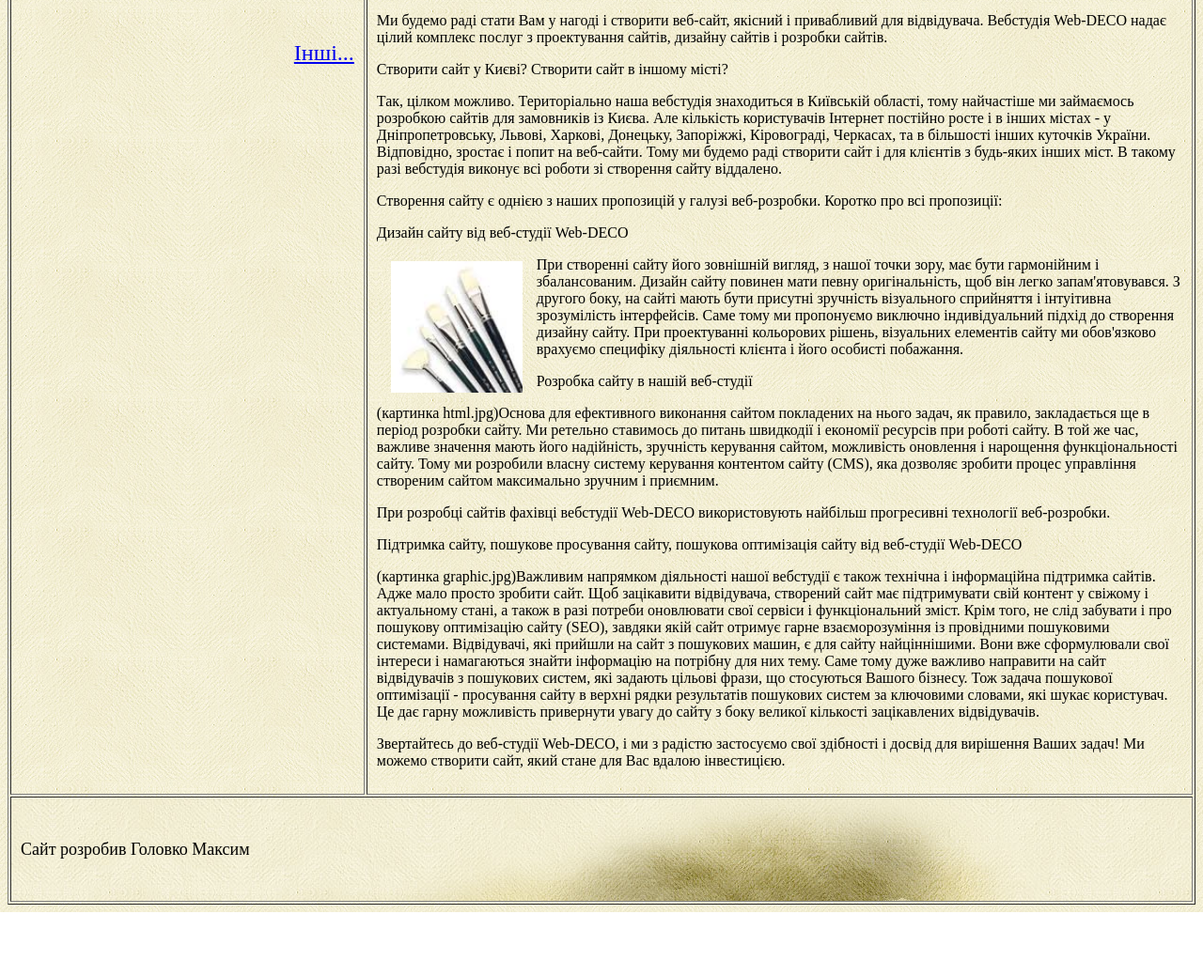
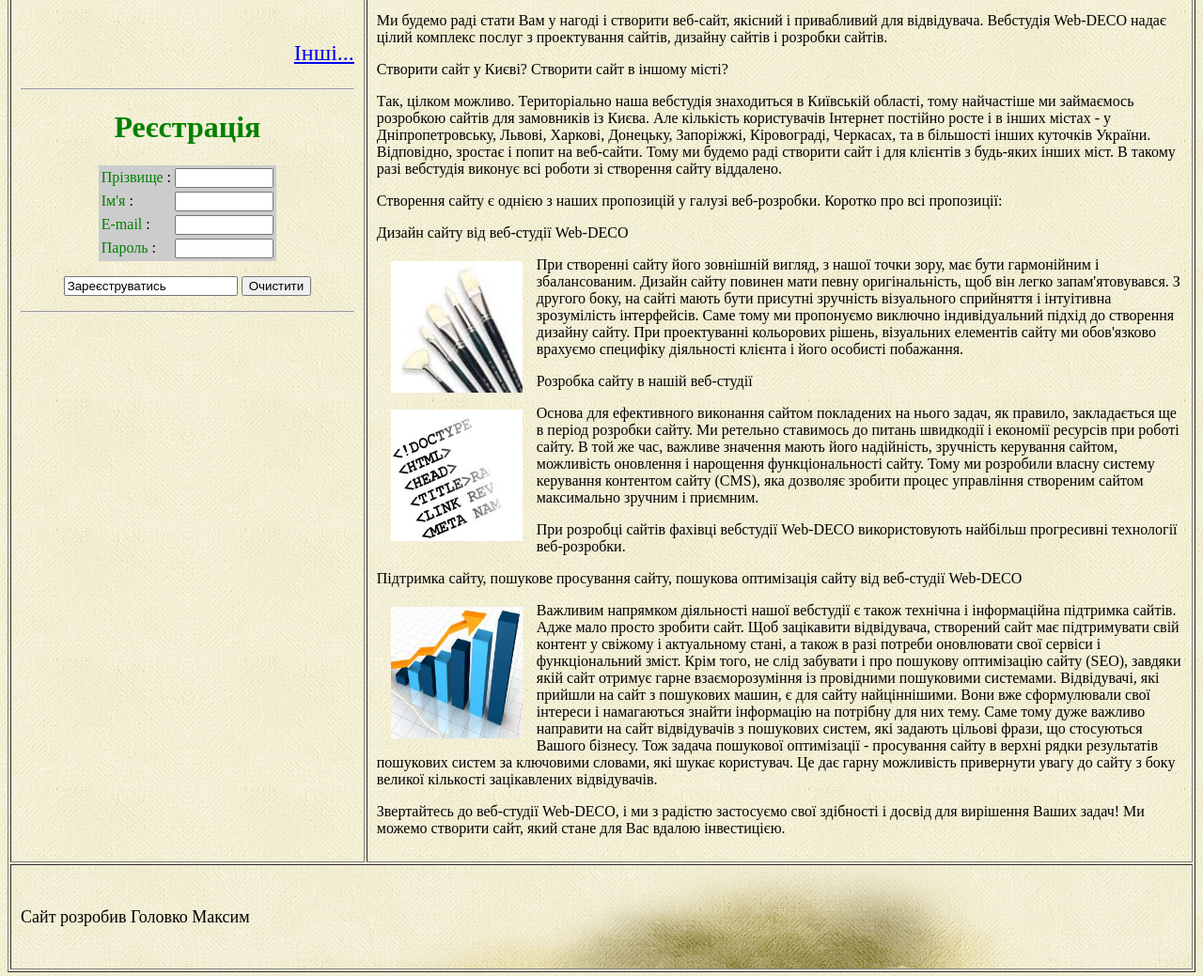
Before and after one commit to holovko1/holovko1.github.io, a plain HTML site: page index.html in a window 1280 px wide. Shown: the part 540-1579 px from the top of the page at 94% size. Before the commit the page ends 1511 px from the top, so only its background shows below. Drawn offline with Linux system fonts and the light colour scheme.

Commit message:
16 - Форма реестрації

```diff
--- a/index.html
+++ b/index.html
@@ -40,6 +40,34 @@
                 <p align="right"><a href="#">Інші...</a></p>
             </ul>
                 </font>
+        <hr>
+    <H1 align="center"><font color="green">Реєстрація</font></H1>
+    <form action="forma.php" method="post" onsubmit="return send();">
+        <table align="center" bgcolor="#ccc">
+            <tr>
+                <td><font color="green">Прізвище</font> : </td>
+                <td><input type="text" size="10" maxlength="20" name="name2"></td>
+            </tr>
+            <tr>
+                <td><font color="green">Ім'я</font> : </td>
+                <td><input type="text" size="10" maxlength="20" name="name1"></td>
+            </tr>
+            <tr>
+                <td><font color="green">E-mail</font> : </td>
+                <td><input type="email" size="10" maxlength="20" name="email"></td>
+            </tr>
+            <tr>
+                <td><font color="green">Пароль</font> : </td>
+                <td><input type="password" size="10" maxlength="20" name="password"></td>
+            </tr>
+        </table>
+
+        <p align="center">
+            <input type="sumbit" value="Зареєструватись">
+            <input type="reset" value="Очистити">
+        </p>
+    </form>
+        <hr>
         </td>
         <td width="70%">
 <p>Зробити сайт з нами легко</p>
@@ -61,10 +89,10 @@
 <p>Дизайн сайту від веб-студії Web-DECO</p>
 <p><img src="images/penzli.jpg" height="140" width="140" align="left" hspace="15" vspace="5"> При створенні сайту його зовнішній вигляд, з нашої точки зору, має бути гармонійним і збалансованим. Дизайн сайту повинен мати певну оригінальність, щоб він легко запам'ятовувався. З другого боку, на сайті мають бути присутні зручність візуального сприйняття і інтуітивна зрозумілість інтерфейсів. Саме тому ми пропонуємо виключно індивідуальний підхід до створення дизайну сайту. При проектуванні кольорових рішень, візуальних елементів сайту ми обов'язково врахуємо специфіку діяльності клієнта і його особисті побажання.</p>
 <p>Розробка сайту в нашій веб-студії</p>
-<p>(картинка html.jpg)Основа для ефективного виконання сайтом покладених на нього задач, як правило, закладається ще в період розробки сайту. Ми ретельно ставимось до питань швидкодії і економії ресурсів при роботі сайту. В той же час, важливе значення мають його надійність, зручність керування сайтом, можливість оновлення і нарощення функціональності сайту. Тому ми розробили власну систему керування контентом сайту (CMS), яка дозволяє зробити процес управління створеним сайтом максимально зручним і приємним.</p>
+<p><img src="images/html.jpg" height="140" width="140" align="left" hspace="15" vspace="5"> Основа для ефективного виконання сайтом покладених на нього задач, як правило, закладається ще в період розробки сайту. Ми ретельно ставимось до питань швидкодії і економії ресурсів при роботі сайту. В той же час, важливе значення мають його надійність, зручність керування сайтом, можливість оновлення і нарощення функціональності сайту. Тому ми розробили власну систему керування контентом сайту (CMS), яка дозволяє зробити процес управління створеним сайтом максимально зручним і приємним.</p>
 <p>При розробці cайтів фахівці вебстудії Web-DECO використовують найбільш прогресивні технології веб-розробки.</p>
 <p>Підтримка сайту, пошукове просування сайту, пошукова оптимізація сайту від веб-студії Web-DECO</p>
-<p>(картинка graphic.jpg)Важливим напрямком діяльності нашої вебстудії є також технічна і інформаційна підтримка сайтів. Адже мало просто зробити сайт. Щоб зацікавити відвідувача, створений сайт має підтримувати свій контент у свіжому і актуальному стані, а також в разі потреби оновлювати свої сервіси і функціональний зміст. Крім того, не слід забувати і про пошукову оптимізацію сайту (SEO), завдяки якій сайт отримує гарне взаєморозуміння із провідними пошуковими системами. Відвідувачі, які прийшли на сайт з пошукових машин, є для сайту найціннішими. Вони вже сформулювали свої інтереси і намагаються знайти інформацію на потрібну для них тему. Саме тому дуже важливо направити на сайт відвідувачів з пошукових систем, які задають цільові фрази, що стосуються Вашого бізнесу. Тож задача пошукової оптимізації - просування сайту в верхні рядки результатів пошукових систем за ключовими словами, які шукає користувач. Це дає гарну можливість привернути увагу до сайту з боку великої кількості зацікавлених відвідувачів.</p>
+<p><img src="images/graphic.jpg" height="140" width="140" align="left" hspace="15" vspace="5"> Важливим напрямком діяльності нашої вебстудії є також технічна і інформаційна підтримка сайтів. Адже мало просто зробити сайт. Щоб зацікавити відвідувача, створений сайт має підтримувати свій контент у свіжому і актуальному стані, а також в разі потреби оновлювати свої сервіси і функціональний зміст. Крім того, не слід забувати і про пошукову оптимізацію сайту (SEO), завдяки якій сайт отримує гарне взаєморозуміння із провідними пошуковими системами. Відвідувачі, які прийшли на сайт з пошукових машин, є для сайту найціннішими. Вони вже сформулювали свої інтереси і намагаються знайти інформацію на потрібну для них тему. Саме тому дуже важливо направити на сайт відвідувачів з пошукових систем, які задають цільові фрази, що стосуються Вашого бізнесу. Тож задача пошукової оптимізації - просування сайту в верхні рядки результатів пошукових систем за ключовими словами, які шукає користувач. Це дає гарну можливість привернути увагу до сайту з боку великої кількості зацікавлених відвідувачів.</p>
 <p>Звертайтесь до веб-студії Web-DECO, і ми з радістю застосуємо свої здібності і досвід для вирішення Ваших задач! Ми можемо створити сайт, який стане для Вас вдалою інвестицією.</p>
          </td>
     </tr>
```
